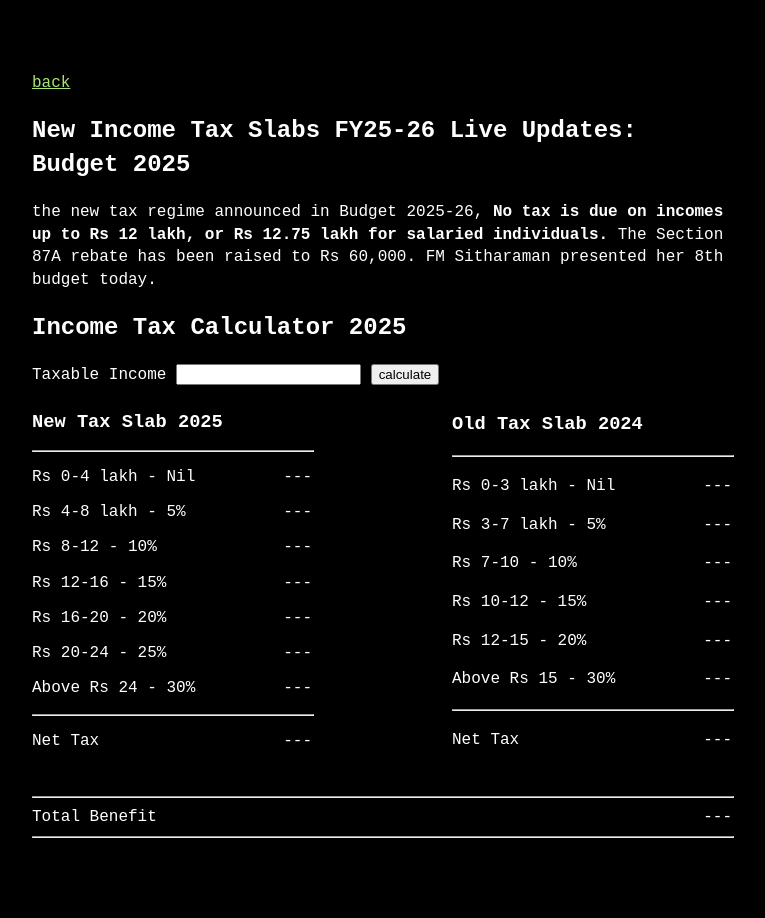
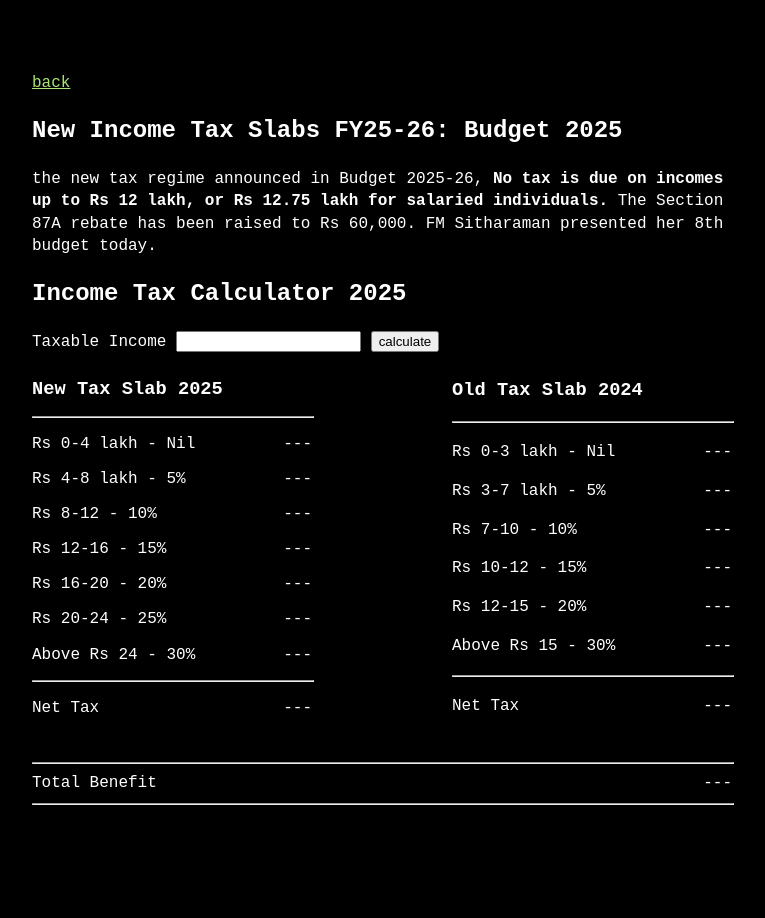
Before and after one commit to VallarasuS/Vallarasu.in, a Jekyll site: the page docs/r/tax-calculator.html, which Jekyll copies as it is, in a window 1280 px wide. Shown: the whole page, without its empty margins (258-1023 px from the left). Built offline with Jekyll 4.4.1, drawn with Linux system fonts in a browser that asks for light colours.

Commit message:
Update tax-calculator.html

```diff
--- a/docs/r/tax-calculator.html
+++ b/docs/r/tax-calculator.html
@@ -190,7 +190,7 @@
 
         <a href="/" style="color: #a9e573;">back</a>
 
-        <h1>New Income Tax Slabs FY25-26 Live Updates: Budget 2025 </h1>
+        <h1>New Income Tax Slabs FY25-26: Budget 2025 </h1>
 
         <p>
             <span>
```
